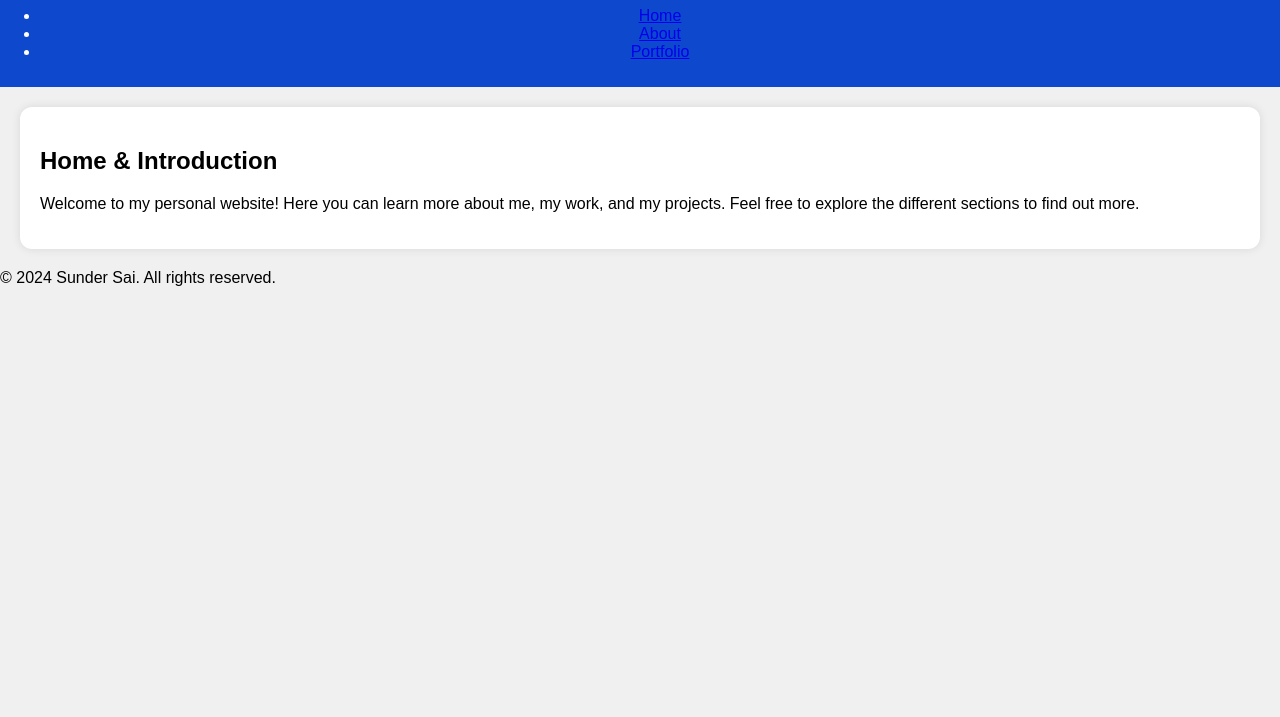
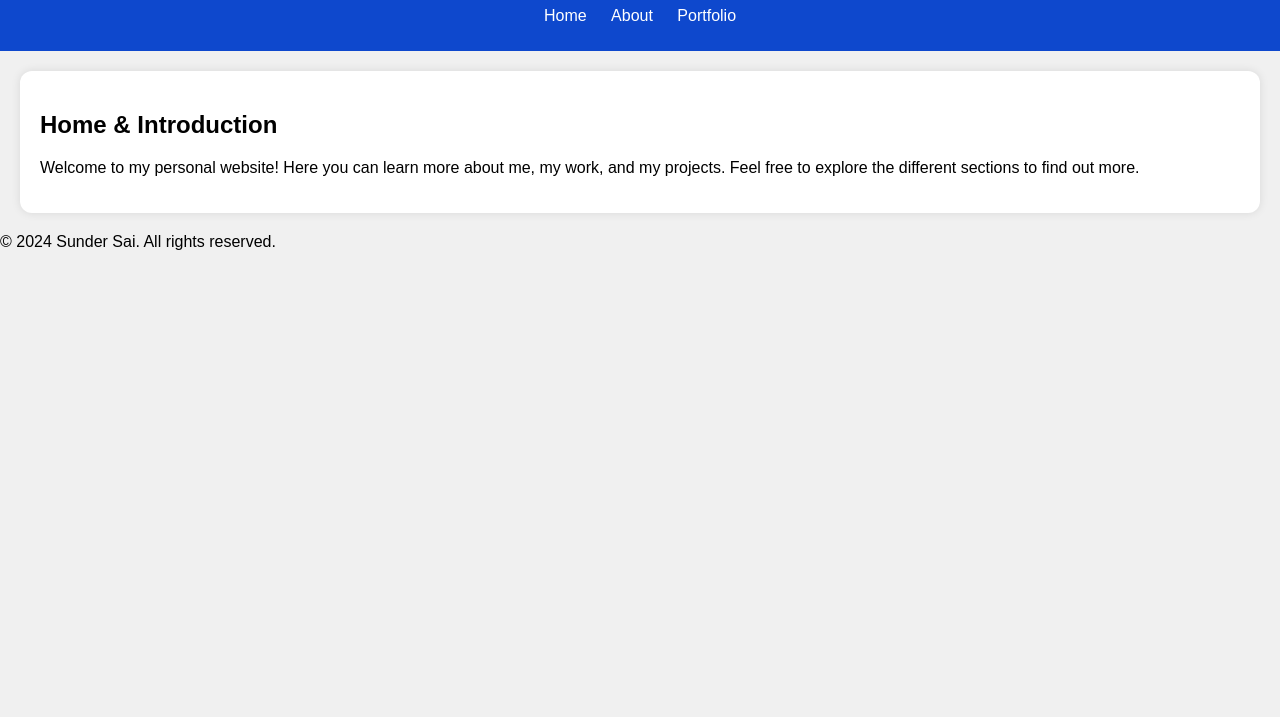
Before and after one commit to saisunder23/personal-portfolio, a plain HTML site: page index.html in a window 1280 px wide. Shown: the part 83-800 px from the top of the page. Drawn offline with Linux system fonts and the light colour scheme.

Commit message:
updating styles

```diff
--- a/style.css
+++ b/style.css
@@ -12,6 +12,27 @@ header {
     text-align: center;
 }
 
+
+/* NAV BAR STYLING */
+
+
+nav ul {
+    list-style: none;
+    padding: 0;
+}
+
+nav ul li {
+    display: inline;
+    margin: 0 10px;
+}
+
+nav ul li a {
+    color: white;
+    text-decoration: none;
+}
+
+
+
 main {
     margin: 20px;
     padding: 20px;
```
